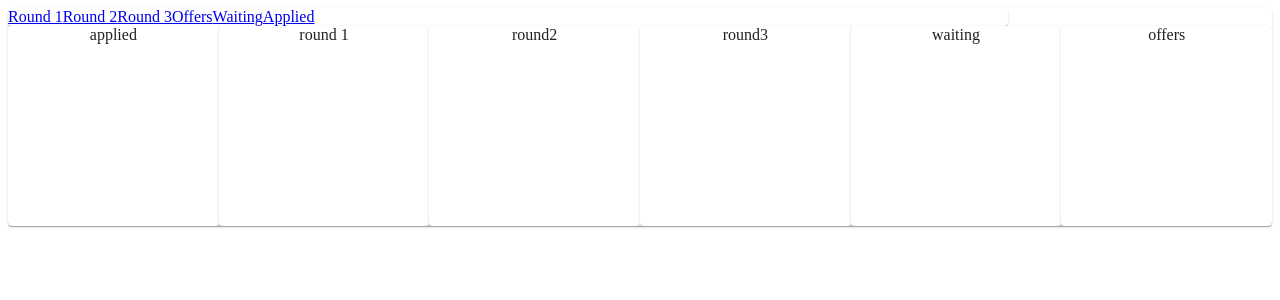
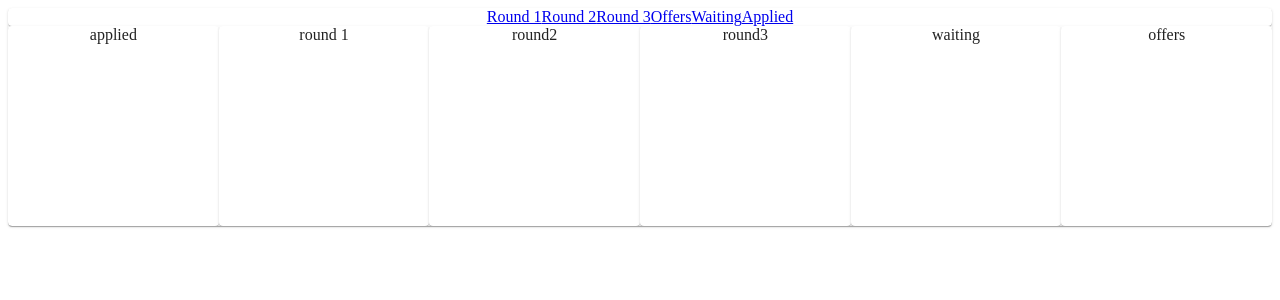
Before and after one commit to aarminoe/serverless-app, a React (Create React App) app in the folder personal-job-tracker/: page / in a window 1280 px wide. Shown: the top 300 px of the page. Built offline with nearby package versions, Linux system fonts and the light colour scheme.

Commit message:
added job component

```diff
--- a/personal-job-tracker/src/App.css
+++ b/personal-job-tracker/src/App.css
@@ -5,8 +5,8 @@
 }
 
 .header-card {
-  width: 1000px;
   background-color: blue;
+  text-align: center;
 }
 
 .one-card {
```
Also changed, not shown: personal-job-tracker/src/Job.js (added, +9 -0 lines).
